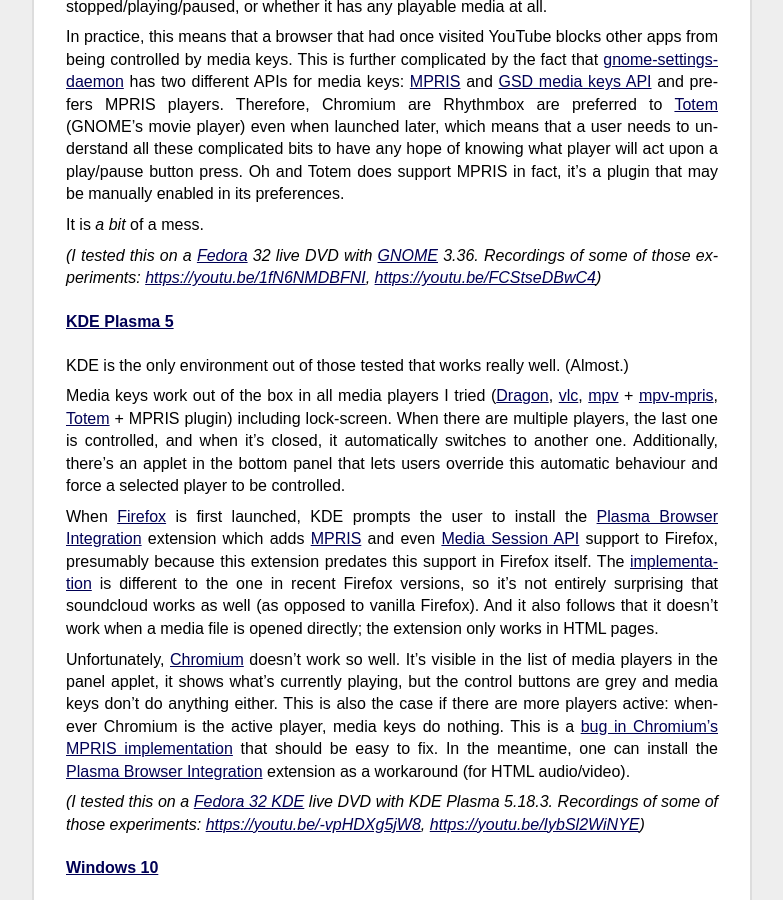
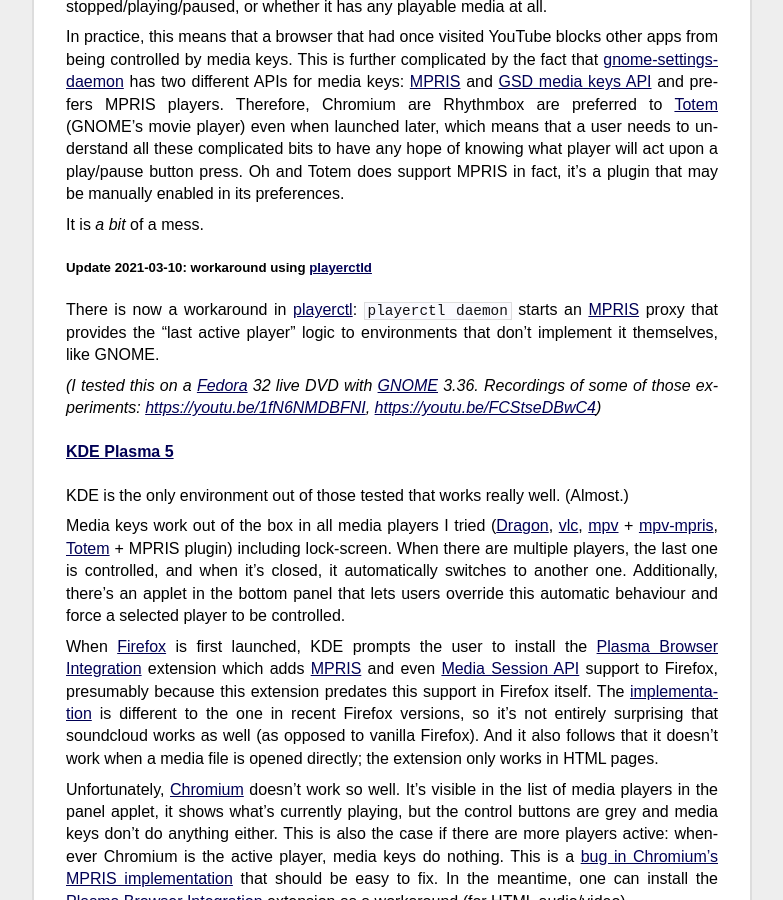
Before and after one commit to liskin/work.lisk.in, a Jekyll site: the page built from _posts/2020-05-06-linux-media-control.md, in a window 1280 px wide and 900 px high, scrolled down 3891 px. Shown: the whole window, without its empty margins (248-1031 px from the left). Built offline with Jekyll 4.4.1, drawn with Linux system fonts in a browser that asks for light colours; comment, search, counter and statistics services are not loaded.

Commit message:
linux-media-control: Mention the playerctld workaround for GNOME

```diff
--- a/_posts/2020-05-06-linux-media-control.md
+++ b/_posts/2020-05-06-linux-media-control.md
@@ -259,6 +259,14 @@
 
 It is _a bit_ of a mess.
 
+##### Update 2021-03-10: workaround using [playerctld][]
+
+There is now a workaround in [playerctl][playerctld]: `playerctl daemon`
+starts an [MPRIS][] proxy that provides the “last active player” logic to
+environments that don't implement it themselves, like GNOME.
+
+[playerctld]: https://github.com/altdesktop/playerctl#selecting-players-to-control
+
 <i>
 (I tested this on a [Fedora][] 32 live DVD with [GNOME][] 3.36. Recordings of
 some of those experiments: <https://youtu.be/1fN6NMDBFNI>,
```
